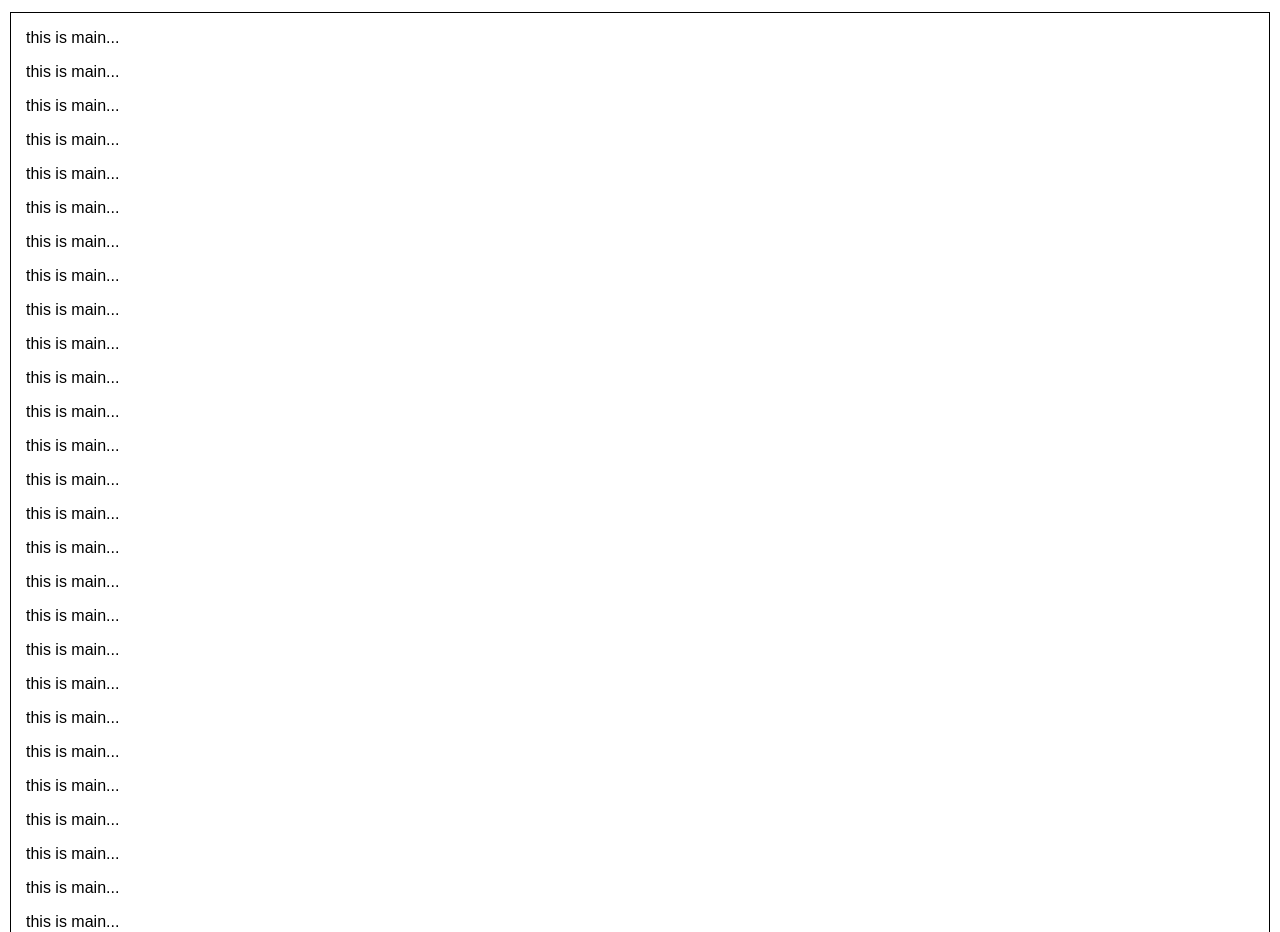
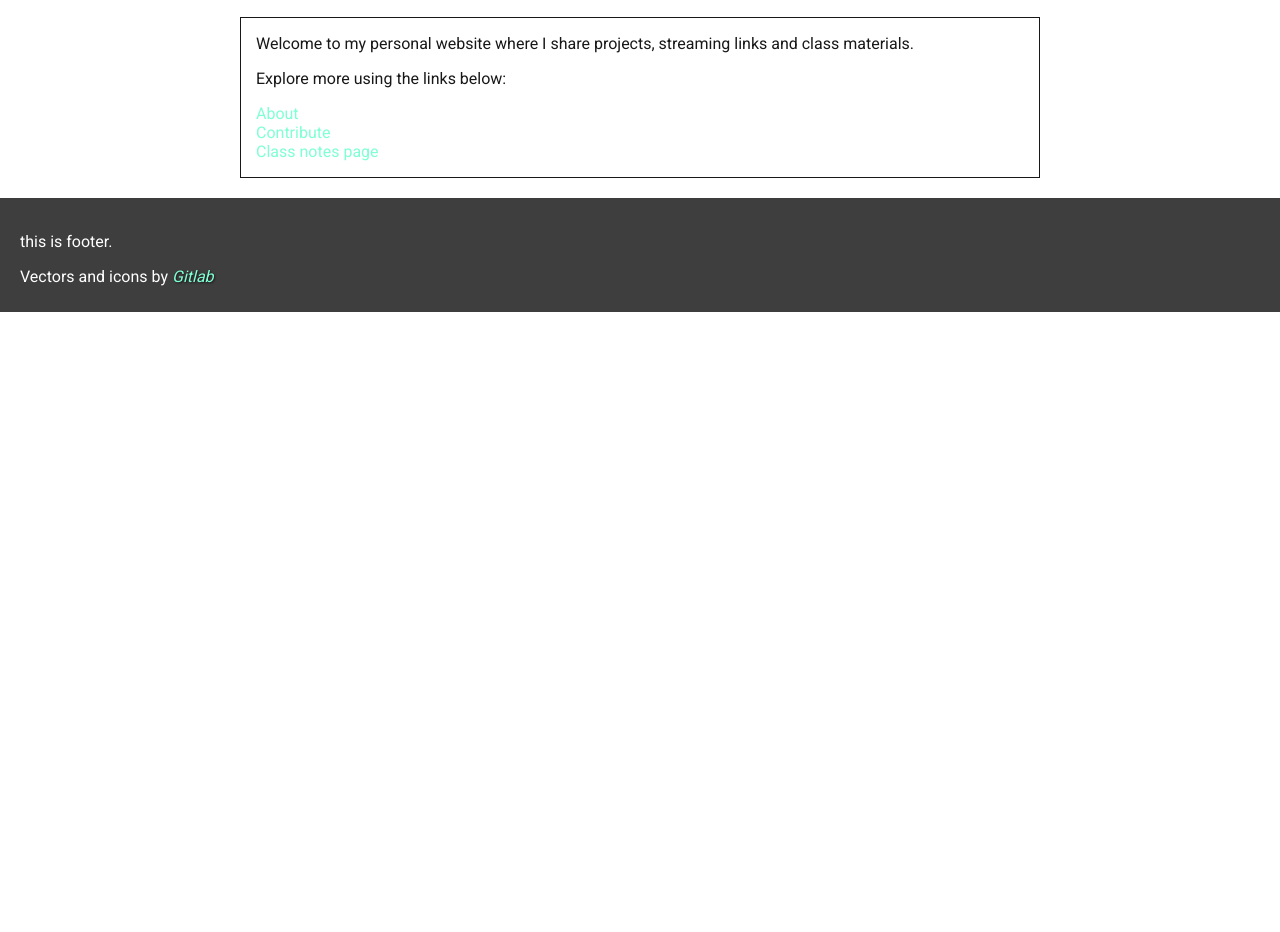
Before and after one commit to Mango-Clark/Mango-Clark.github.io, a website: page index.html in a window 1280 px wide. Shown: the part 93-1025 px from the top of the page. After the commit the page ends 800 px from the top, so only its background shows below. Drawn offline with Linux system fonts and the light colour scheme.

Commit message:
Add secondary color variable and refine nav link styling

```diff
--- a/index.html
+++ b/index.html
@@ -2,18 +2,21 @@
 <html lang="en">
 
 <head>
-	<meta charset="utf_8">
+	<meta charset="utf-8">
 	<title>망고_의 홈페이지</title>
-	<link rel="icon" href="image/logo.svg" />
-	<link rel="apple_touch_icon" href="image/logo.svg" />
-	<link rel="stylesheet" href="style.css" />
-	<script defer="defer" src="script.js"></script>
+       <link rel="icon" href="image/logo.svg" />
+       <link rel="apple_touch_icon" href="image/logo.svg" />
+       <link rel="preconnect" href="https://fonts.googleapis.com">
+       <link rel="preconnect" href="https://fonts.gstatic.com" crossorigin>
+       <link href="https://fonts.googleapis.com/css2?family=Roboto:wght@400;700&display=swap" rel="stylesheet">
+       <link rel="stylesheet" href="style.css" />
+       <script defer="defer" src="script.js"></script>
 </head>
 
 <body>
 	<nav class="navigationbar top">
 		<div class="title">
-			<a href="http://Mango_Clark.github.io/index.html">
+                        <a href="/index.html">
 				<img class="logo" src="image/logo.svg" alt="망고_">
 				<span class="title_text">Mango_ </span>
 			</a>
@@ -58,39 +61,13 @@
 	<div class="container">
 		<div class="content">
 			<a id="home"></a>
-			<p>this is main...</p>
-			<p>this is main...</p>
-			<p>this is main...</p>
-			<p>this is main...</p>
-			<p>this is main...</p>
-			<p>this is main...</p>
-			<p>this is main...</p>
-			<p>this is main...</p>
-			<p>this is main...</p>
-			<p>this is main...</p>
-			<p>this is main...</p>
-			<p>this is main...</p>
-			<p>this is main...</p>
-			<p>this is main...</p>
-			<p>this is main...</p>
-			<p>this is main...</p>
-			<p>this is main...</p>
-			<p>this is main...</p>
-			<p>this is main...</p>
-			<p>this is main...</p>
-			<p>this is main...</p>
-			<p>this is main...</p>
-			<p>this is main...</p>
-			<p>this is main...</p>
-			<p>this is main...</p>
-			<p>this is main...</p>
-			<p>this is main...</p>
-			<p>this is main...</p>
-			<p>this is main...</p>
-			<p>this is main...</p>
-			<p>this is main...</p>
-			<p>this is main...</p>
-			<p>this is main...</p>
+                        <p>Welcome to my personal website where I share projects, streaming links and class materials.</p>
+                        <p>Explore more using the links below:</p>
+                        <ul>
+                                <li><a href="#about">About</a></li>
+                                <li><a href="#contribute">Contribute</a></li>
+                                <li><a href="./2025_KECE231-02_Classnotes.html">Class notes page</a></li>
+                        </ul>
 		</div>
 	</div>
 	<div class="footer">
--- a/style.css
+++ b/style.css
@@ -1,3 +1,11 @@
+:root {
+       --primary-color: #ffaa33;
+       --background-color: #faf2d2;
+       --text-color: #181818;
+       --secondary-color: #3e3e3e;
+       --link-color: aquamarine;
+}
+
 * {
        padding: 0px 0px;
        border: 0px;
@@ -5,6 +13,10 @@
 
 a {
        text-decoration: none;
+       color: var(--link-color);
+}
+
+.navigationbar a {
        color: var(--text-color);
 }
 
@@ -18,7 +30,8 @@ html, body {
        padding: 0;
        height: 100%;
        font-size: 100%;
-	font-family: Arial, Helvetica, sans-serif;
+       font-family: 'Roboto', Arial, Helvetica, sans-serif;
+       color: var(--text-color);
 }
 
 .wrap {
@@ -27,16 +40,32 @@ html, body {
 
 /* navigation bar */
 
-nav {
+.navigationbar {
        position: sticky;
        top: 0;
        height: 90px;
-	background-color: #faf2d2;
-	color: #181818;
+       color: var(--text-color);
         display: flex;
         justify-self: center;
         align-items: center;
         justify-content: space-between;
+        width: 100%;
+        transition: background-color 0.3s ease, box-shadow 0.3s ease;
+}
+
+.navigationbar.top {
+        background-color: transparent;
+}
+
+.navigationbar.active {
+        background-color: rgba(250, 242, 210, 0.85);
+        box-shadow: 0 1px 4px rgba(0, 0, 0, 0.2);
+        backdrop-filter: blur(4px);
+}
+
+.navigationbar.scrolled {
+       background-color: var(--background-color);
+       box-shadow: 0 2px 6px rgba(0, 0, 0, 0.3);
 }
 
 .title {
@@ -81,7 +110,7 @@ nav {
        flex-direction: column;
        justify-content: center;
        align-items: center;
-	background-color: #ffaa33;
+       background-color: var(--secondary-color);
        border-radius: 10px;
 }
 
@@ -120,23 +149,26 @@ nav {
 	}
 }
 
+
 .container {
-	padding: 15px 10px;
+       padding: 20px;
+       max-width: 800px;
+       margin: 0 auto;
 }
 
 .content {
-	border: 1px solid;
-	padding-left: 15px;
+       border: 1px solid var(--text-color);
+       padding: 0 15px;
 }
 
 .footer {
        padding: 10px 20px;
-	background-color: #3e3e3e;
+       background-color: var(--secondary-color);
        color: white;
 }
 
 .gitlabicons > a {
-        color: aquamarine;
+       color: var(--link-color);
        font-style: italic;
-        text-shadow: 1px 1px 2px #181818;
+       text-shadow: 1px 1px 2px var(--text-color);
 }
```
Also changed, not shown: 2025_KECE231-02_Classnotes.html (added, +27 -0 lines), package.json (added, +10 -0 lines), README.md, 1 other file. Lines whose indentation alone changed are shown as unchanged.
